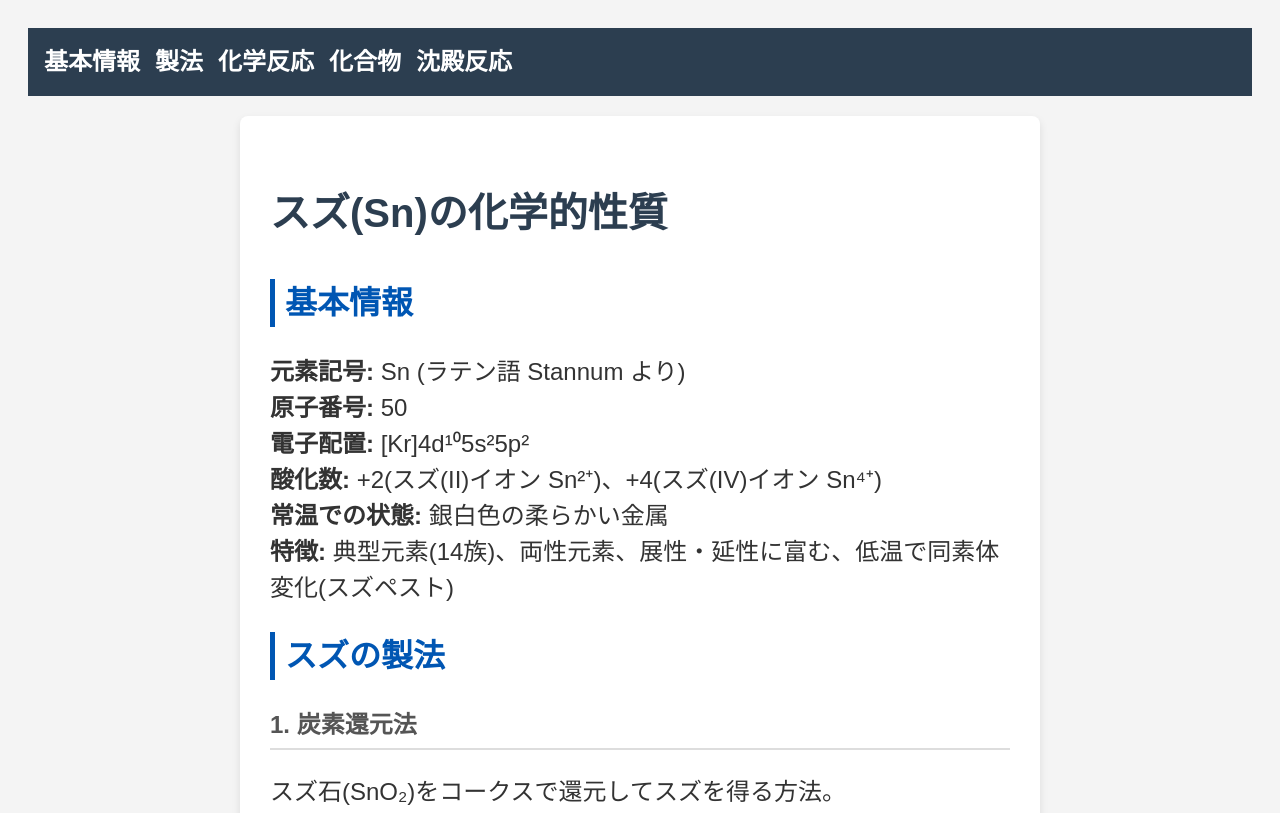
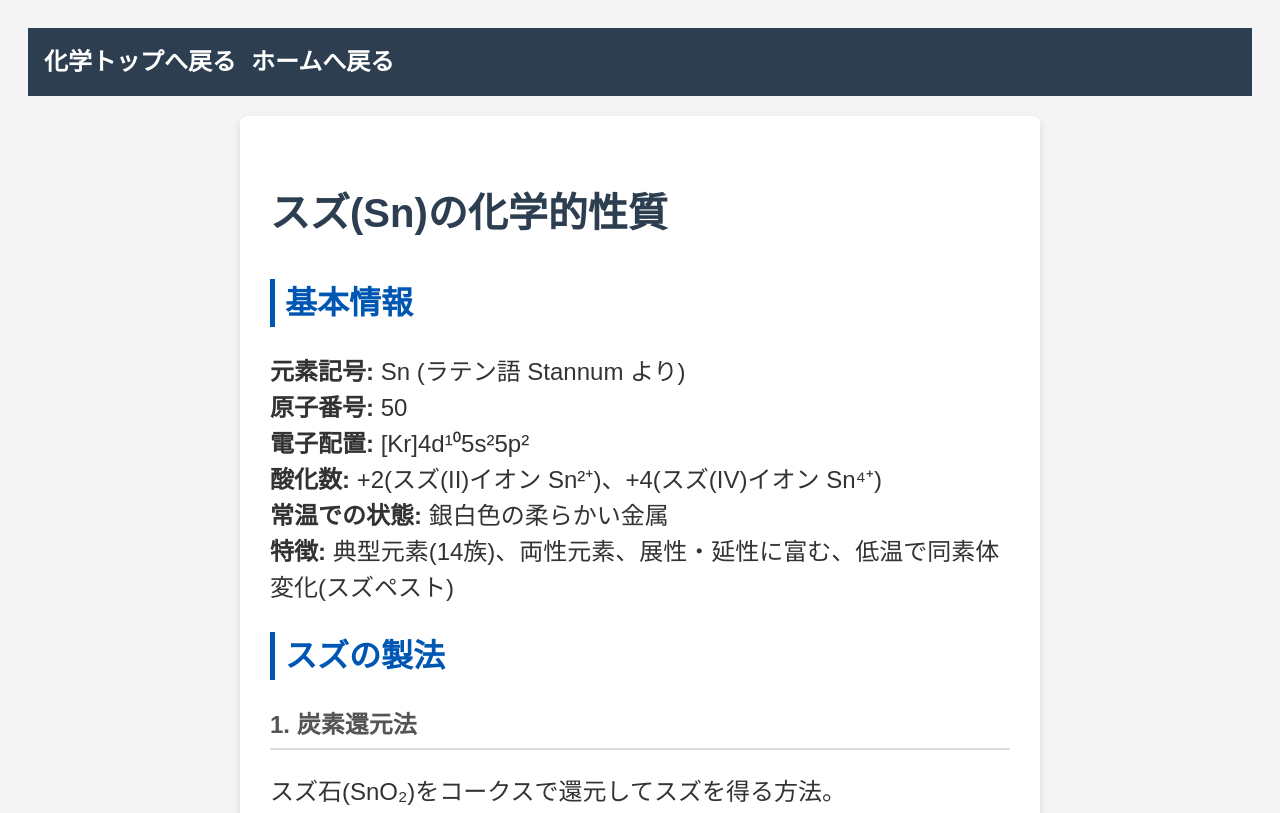
Before and after one commit to kumaaaaaP/useful-study-tools, a plain HTML site: page chemistry/inorganic-sn.html in a window 1280 px wide. Shown: the top 813 px of the page. Drawn offline with Linux system fonts and the light colour scheme.

Commit message:
Update inorganic-sn.html

```diff
--- a/chemistry/inorganic-sn.html
+++ b/chemistry/inorganic-sn.html
@@ -8,11 +8,8 @@
 <body>
     <nav>
         <ul>
-            <li><a href="#basics">基本情報</a></li>
-            <li><a href="#production">製法</a></li>
-            <li><a href="#reactions">化学反応</a></li>
-            <li><a href="#compounds">化合物</a></li>
-            <li><a href="#precipitates">沈殿反応</a></li>
+            <li><a href="index.html">化学トップへ戻る</a></li>
+            <li><a href="../index.html">ホームへ戻る</a></li>
         </ul>
     </nav>
 
```
